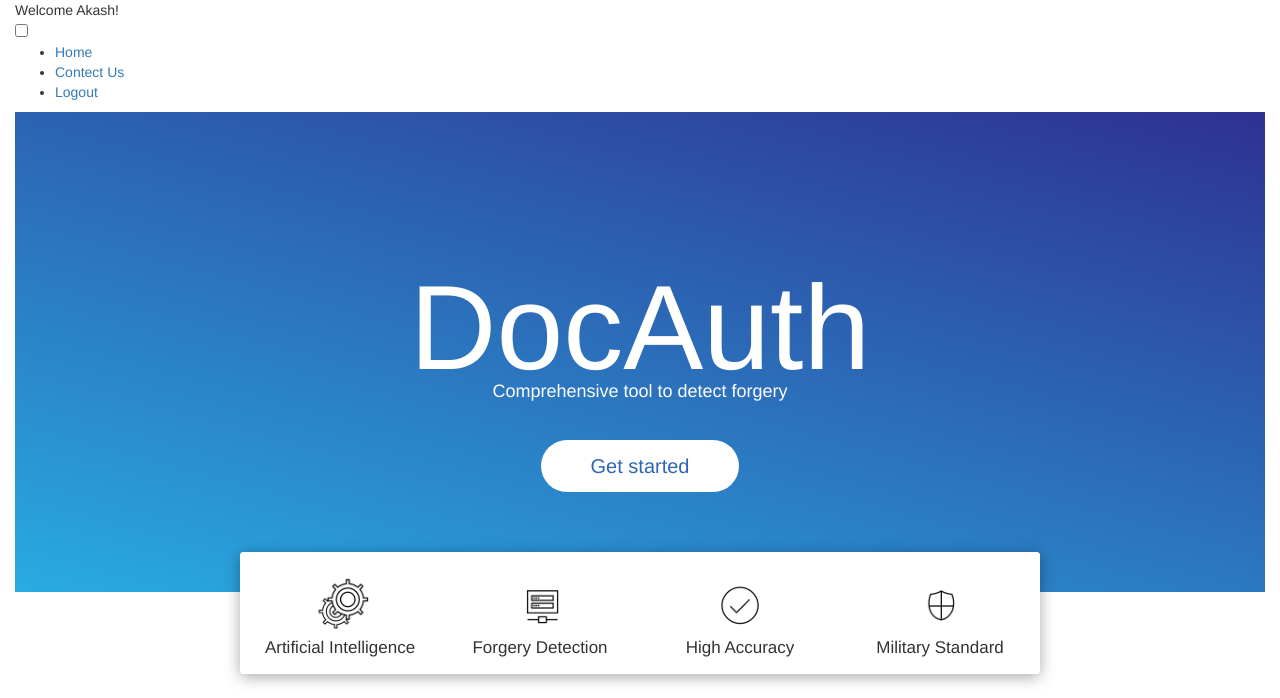
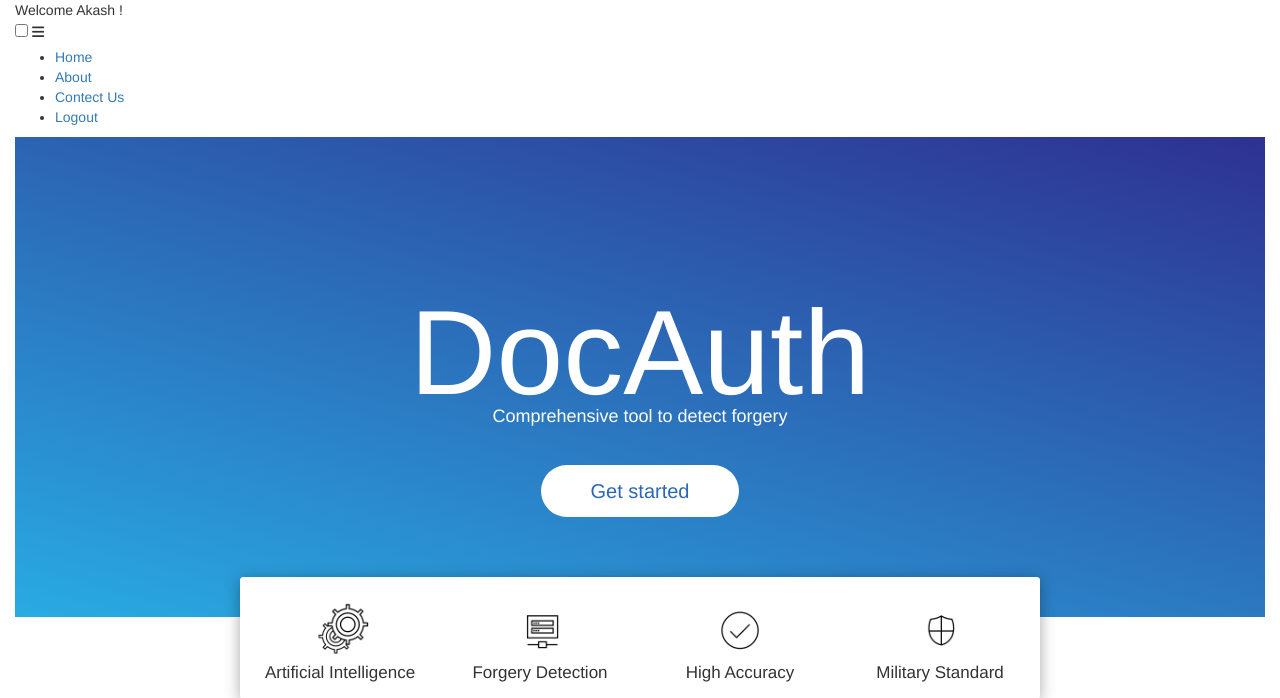
Before and after one commit to Avi-sa/dAuth, a Django app: page /test/ in a window 1280 px wide. Shown: the top 698 px of the page. Run offline with Django 3.2, Linux system fonts and the light colour scheme; some libraries are stand-ins or nearby versions; some web fonts are replaced.

Commit message:
mainpage design

```diff
--- a/templates/main.html
+++ b/templates/main.html
@@ -8,6 +8,8 @@
   	<meta name="viewport" content="width=device-width, initial-scale=1">
   	<link rel="stylesheet" href="{% static 'css/bootstrap.min.css' %}">
   	<link href="//fonts.googleapis.com/css?family=Alike|Roboto:900" rel="stylesheet" type="text/css">
+	  <script src="https://kit.fontawesome.com/a076d05399.js"></script>
+
   	<script type="text/javascript" src="{% static 'js/jquery.js' %}"></script>
   	<script type="text/javascript" src="{% static 'js/bootstrap.min.js' %}"></script>
   	<link href="https://fonts.googleapis.com/css?family=Montserrat" rel="stylesheet" type="text/css">
@@ -23,20 +25,21 @@
 
 
 		<nav>
-			<div class="logo">Welcome Akash!</div>
+			<div class="logo">Welcome Akash !</div>
 	  <input type="checkbox" id="click">
 			<label for="click" class="menu-btn">
 			  <i class="fas fa-bars"></i>
 			</label>
 			<ul>
+	  <li><a  href="#">Home</a></li>
 
-	  <li><a  href="#">Home</a></li>
+	  <li><a href="#">About</a></li>
 	  <li><a href="#">Contect Us</a></li>
-
 	  <li><a class="active" href="#">Logout</a></li>
-
 	  </ul>
 	  </nav>
+		  <!-- <div class="content">
+			<div> -->
         {% block body %}
 		{% endblock %}
     </div>
```
